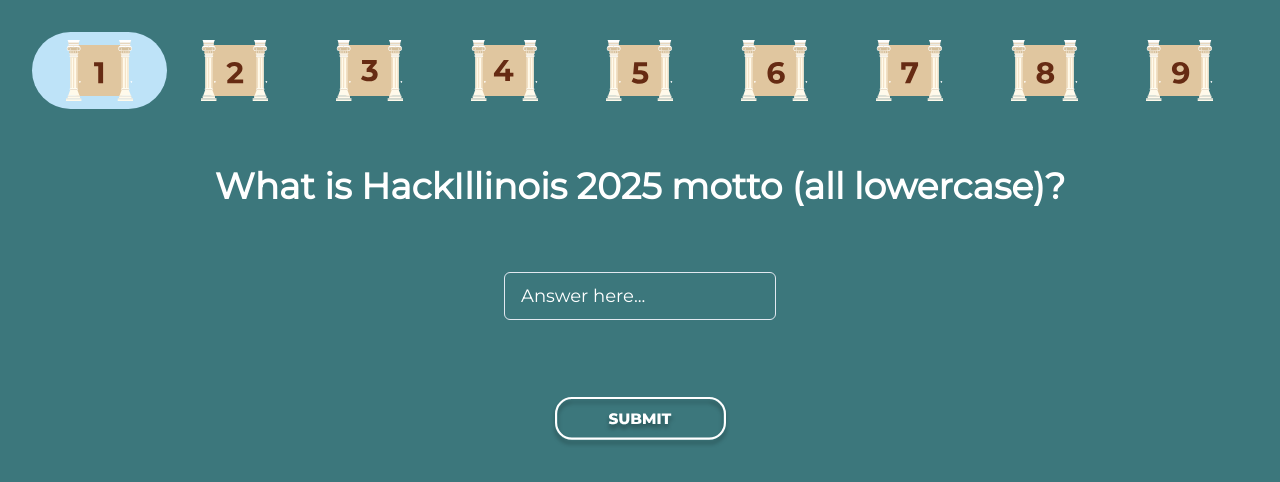
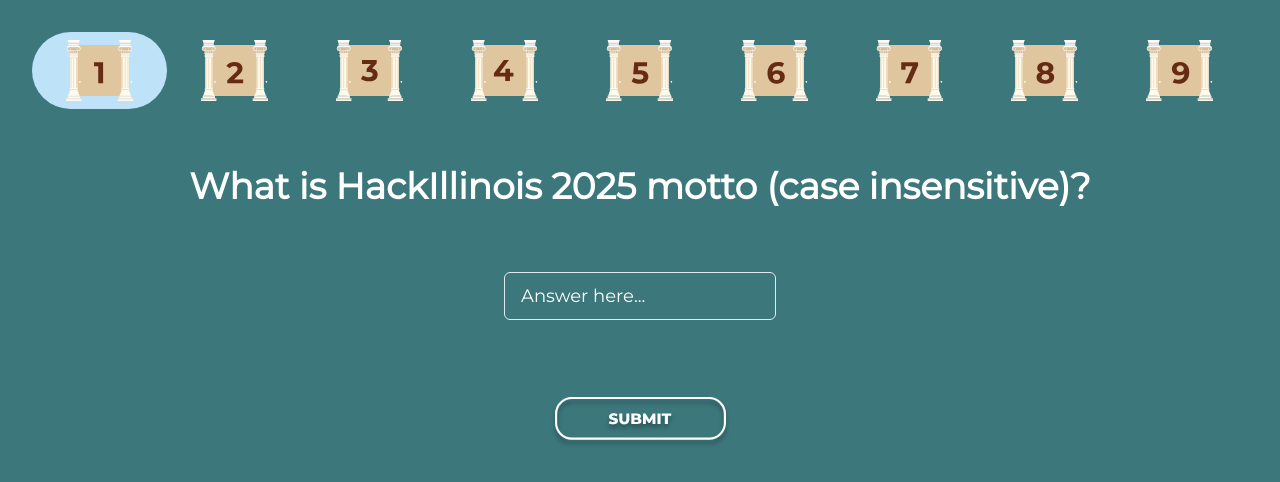
Before and after one commit to HackIllinois/riddles, a React (Vite) app: page /questions in a window 1280 px wide. Shown: the top 482 px of the page. Built offline with nearby package versions, Linux system fonts and the light colour scheme; no server answers; sample sign-in values are in the browser's storage.

Commit message:
complete svg updated

```diff
--- a/src/questions/Question0.tsx
+++ b/src/questions/Question0.tsx
@@ -21,7 +21,7 @@ export default function Question0( {setData, data}: QuestionProps ) {
     return (
         <Box>
             <QuestionText>
-                <Text fontSize="4xl" color={Colors.primaryTextColor}> What is HackIllinois 2025 motto (all lowercase)? </Text>
+                <Text fontSize="4xl" color={Colors.primaryTextColor}> What is HackIllinois 2025 motto (case insensitive)? </Text>
             </QuestionText>
 
             <QuestionOutput qid="0" answers={answers} getSubmission={getSubmission} setData={setData} data={data}>
--- a/src/questions/Question1.tsx
+++ b/src/questions/Question1.tsx
@@ -81,7 +81,7 @@ export default function Question1({data, setData}: QuestionProps) {
 
             <QuestionOutput qid="1" answers={answers} getSubmission={getSubmission} setData={setData} data={data}>
                 <InputForm handleAnswerChange={handleAnswerChange} >
-                    <Input id ="wordle" placeholder="Answer here..." size='lg' _placeholder={{ color: "white" }} />
+                    <Input id ="1" placeholder="Answer here..." size='lg' _placeholder={{ color: "white" }} />
                 </InputForm>
             </QuestionOutput>
         </Box>
```
Also changed, not shown: public/complete.svg.
